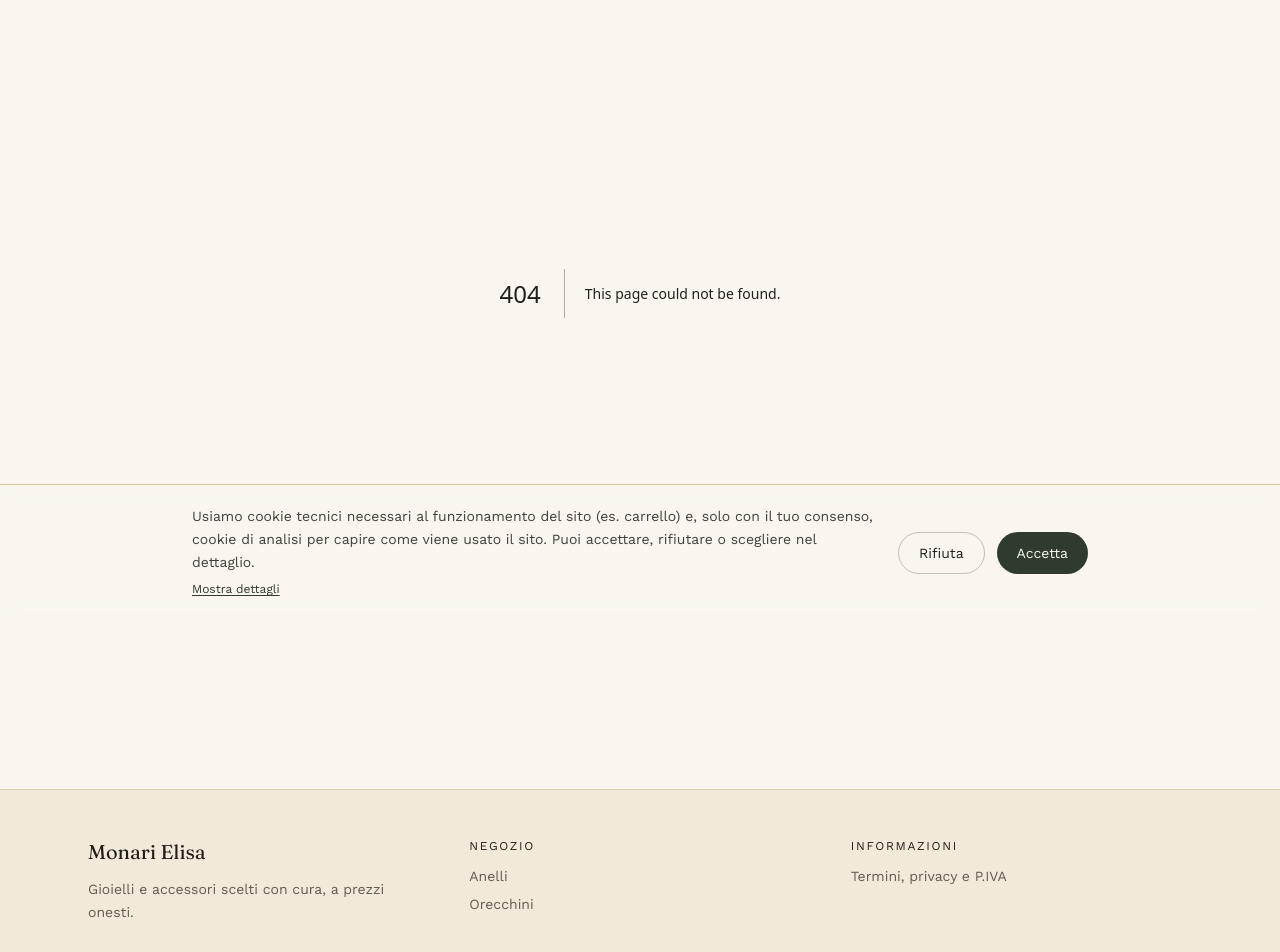
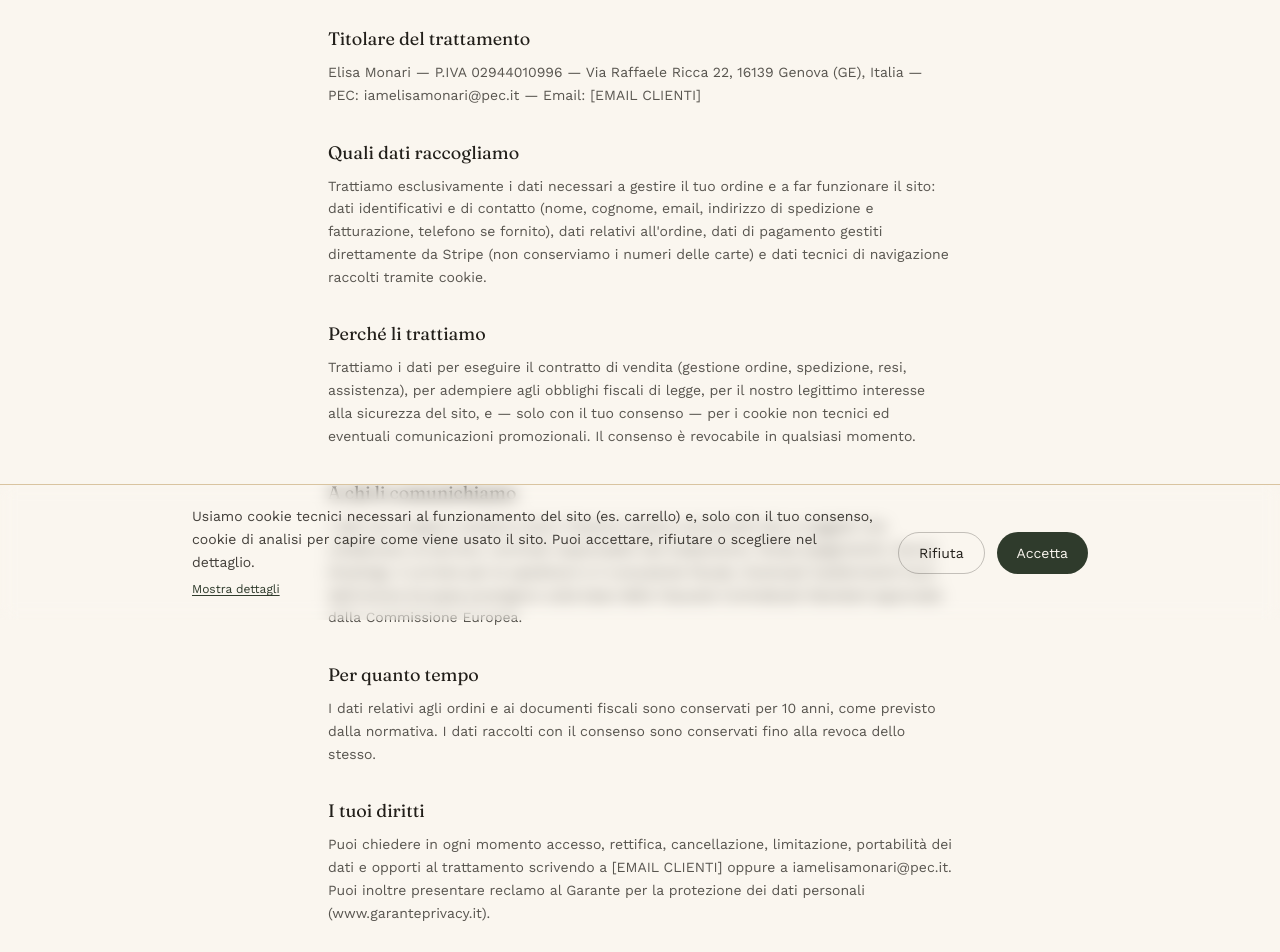
Before and after one commit to jassermaazaoui111-stack/Monari_Elisa, a Next.js app in the folder monari-elisa/monari-elisa/: page /privacy in a window 1280 px wide. Before the commit this address had no page. Shown: the part 180-1132 px from the top of the page. Built offline with nearby package versions, Linux system fonts and the light colour scheme.

Commit message:
Create page.tsx

```diff
--- /dev/null
+++ b/monari-elisa/monari-elisa/app/privacy/page.tsx
@@ -0,0 +1,92 @@
+export const metadata = {
+  title: "Privacy policy — Monari Elisa",
+};
+
+export default function PrivacyPage() {
+  return (
+    <section className="mx-auto max-w-2xl px-6 py-16">
+      <h1 className="font-display text-3xl italic text-inchiostro mb-8">
+        Privacy policy
+      </h1>
+
+      <div className="space-y-8 text-sm text-inchiostro/75 leading-relaxed">
+        <div>
+          <h2 className="font-display text-lg not-italic text-inchiostro mb-2">
+            Titolare del trattamento
+          </h2>
+          <p>
+            Elisa Monari — P.IVA 02944010996 — Via Raffaele Ricca 22, 16139
+            Genova (GE), Italia — PEC: iamelisamonari@pec.it — Email:
+            [EMAIL CLIENTI]
+          </p>
+        </div>
+
+        <div>
+          <h2 className="font-display text-lg not-italic text-inchiostro mb-2">
+            Quali dati raccogliamo
+          </h2>
+          <p className="mb-2">
+            Trattiamo esclusivamente i dati necessari a gestire il tuo ordine e
+            a far funzionare il sito: dati identificativi e di contatto (nome,
+            cognome, email, indirizzo di spedizione e fatturazione, telefono se
+            fornito), dati relativi all&apos;ordine, dati di pagamento gestiti
+            direttamente da Stripe (non conserviamo i numeri delle carte) e dati
+            tecnici di navigazione raccolti tramite cookie.
+          </p>
+        </div>
+
+        <div>
+          <h2 className="font-display text-lg not-italic text-inchiostro mb-2">
+            Perché li trattiamo
+          </h2>
+          <p>
+            Trattiamo i dati per eseguire il contratto di vendita (gestione
+            ordine, spedizione, resi, assistenza), per adempiere agli obblighi
+            fiscali di legge, per il nostro legittimo interesse alla sicurezza
+            del sito, e — solo con il tuo consenso — per i cookie non tecnici ed
+            eventuali comunicazioni promozionali. Il consenso è revocabile in
+            qualsiasi momento.
+          </p>
+        </div>
+
+        <div>
+          <h2 className="font-display text-lg not-italic text-inchiostro mb-2">
+            A chi li comunichiamo
+          </h2>
+          <p>
+            I dati non vengono venduti a terzi. Possono essere comunicati solo a
+            soggetti che collaborano al servizio, nominati responsabili del
+            trattamento: Stripe (pagamenti), Vercel (hosting), il corriere per
+            le spedizioni e il consulente fiscale. Eventuali trasferimenti fuori
+            dall&apos;Unione Europea avvengono sulla base delle Clausole
+            Contrattuali Standard approvate dalla Commissione Europea.
+          </p>
+        </div>
+
+        <div>
+          <h2 className="font-display text-lg not-italic text-inchiostro mb-2">
+            Per quanto tempo
+          </h2>
+          <p>
+            I dati relativi agli ordini e ai documenti fiscali sono conservati
+            per 10 anni, come previsto dalla normativa. I dati raccolti con il
+            consenso sono conservati fino alla revoca dello stesso.
+          </p>
+        </div>
+
+        <div>
+          <h2 className="font-display text-lg not-italic text-inchiostro mb-2">
+            I tuoi diritti
+          </h2>
+          <p>
+            Puoi chiedere in ogni momento accesso, rettifica, cancellazione,
+            limitazione, portabilità dei dati e opporti al trattamento
+            scrivendo a [EMAIL CLIENTI] oppure a iamelisamonari@pec.it. Puoi
+            inoltre presentare reclamo al Garante per la protezione dei dati
+            personali (www.garanteprivacy.it).
+          </p>
+        </div>
+      </div>
+    </section>
+  );
+}
```
